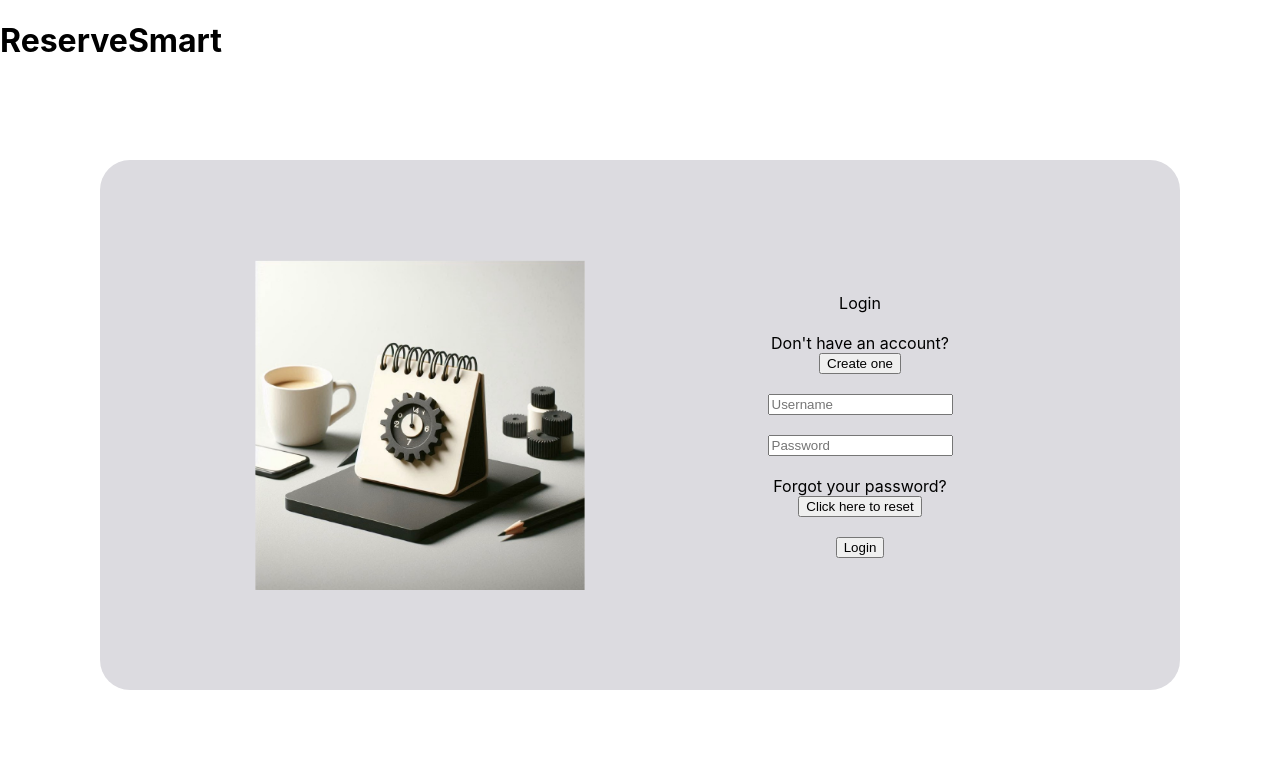
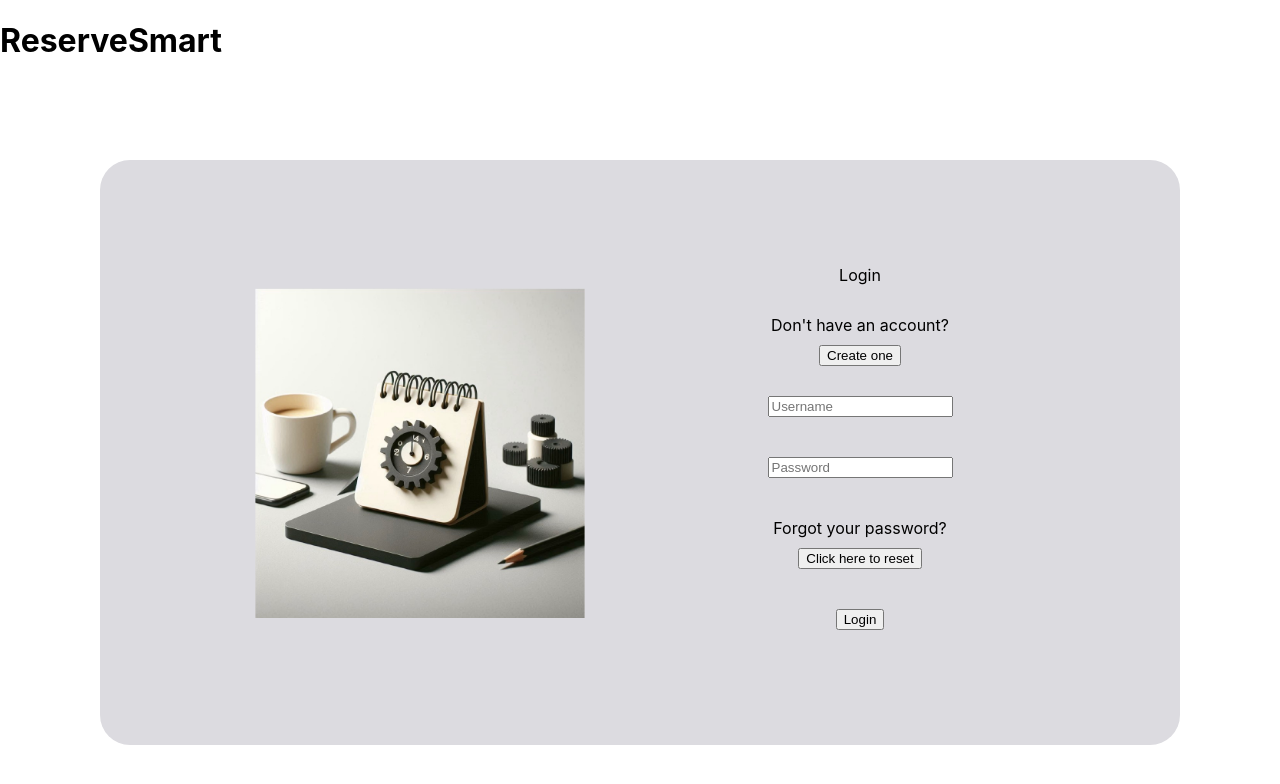
Before and after one commit to FarisAlamoudi/BigProject, a React (Create React App) app in the folder frontend/: page / in a window 1280 px wide. Shown: the top 784 px of the page. Built offline with nearby package versions, Linux system fonts and the light colour scheme.

Commit message:
Update App.css

```diff
--- a/frontend/src/App.css
+++ b/frontend/src/App.css
@@ -68,3 +68,8 @@
   justify-content: center; /* Center vertically */
   text-align: center;
 }
+
+.loginForm input,
+.loginForm span {
+  margin: 5px; /* Add margin for spacing */
+}
```
